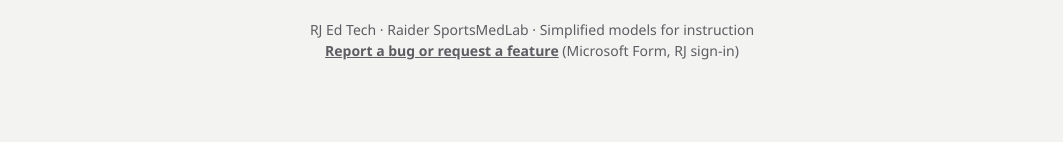
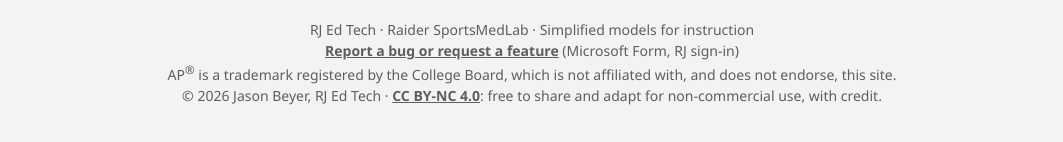
Before and after one commit to RJEdTech/Raider-SportsMedLab, a plain HTML site: page index.html in a window 1280 px wide. Shown: the part 2554-2696 px from the top of the page, without its empty margins (108-1171 px from the left). Drawn offline with Linux system fonts and the light colour scheme.

Commit message:
Add CC BY-NC 4.0 license and AP trademark notice
Co-Authored-By: Claude Opus 5.5 <noreply@anthropic.com>
Claude-Session: https://claude.ai/code/session_01LX9HZPjk8SZXTVfiHMJ2M4

```diff
--- a/index.html
+++ b/index.html
@@ -67,7 +67,7 @@
       </div>
     </div>
   </details>
-  <p class="foot">RJ Ed Tech · Raider SportsMedLab · Simplified models for instruction<br><a href="https://forms.cloud.microsoft/Pages/ResponsePage.aspx?id=4SwuQZc-CEClZjjFdYLisQzihhIB-7hPp9L3AOSeJONUOVJaVTVMOE9YMFNSVVM3TUNOOFVQR1pYTi4u&amp;rc59cb41123d3497584d2ca10cb9e1c54=%22Raider%20BioLab%22" target="_blank" rel="noopener">Report a bug or request a feature</a> (Microsoft Form, RJ sign-in)</p>
+  <p class="foot">RJ Ed Tech · Raider SportsMedLab · Simplified models for instruction<br><a href="https://forms.cloud.microsoft/Pages/ResponsePage.aspx?id=4SwuQZc-CEClZjjFdYLisQzihhIB-7hPp9L3AOSeJONUOVJaVTVMOE9YMFNSVVM3TUNOOFVQR1pYTi4u&amp;rc59cb41123d3497584d2ca10cb9e1c54=%22Raider%20BioLab%22" target="_blank" rel="noopener">Report a bug or request a feature</a> (Microsoft Form, RJ sign-in)<br>AP<sup>®</sup> is a trademark registered by the College Board, which is not affiliated with, and does not endorse, this site.<br>© 2026 Jason Beyer, RJ Ed Tech · <a href="https://creativecommons.org/licenses/by-nc/4.0/" target="_blank" rel="license noopener">CC BY-NC 4.0</a>: free to share and adapt for non-commercial use, with credit.</p>
 </main>
 
 <script src="engine.js?v=202611071730"></script>
```
Also changed, not shown: 2 other files.
